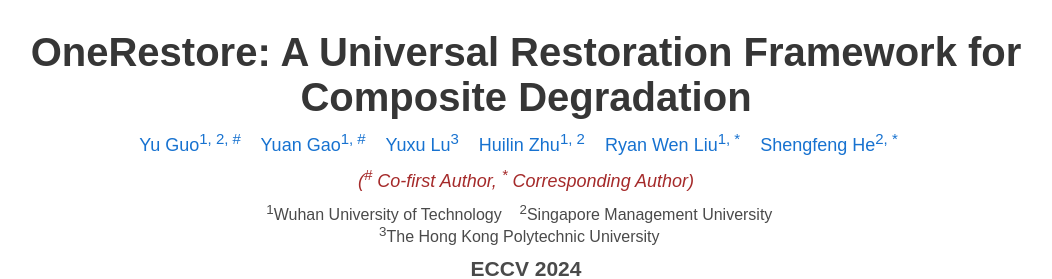
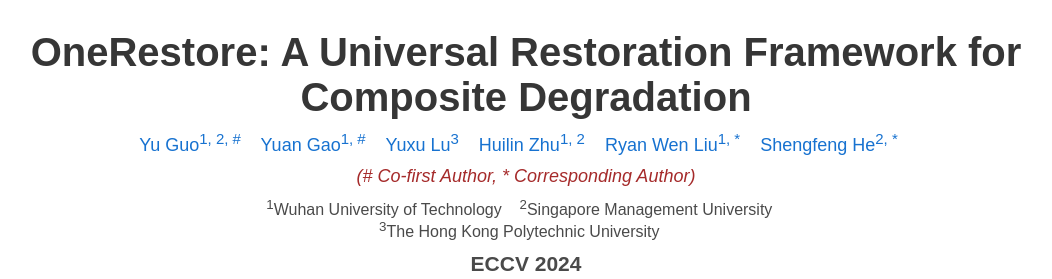
Before and after one commit to gy65896/yuguo.github.io, a plain HTML site: page projects/OneRestore/index.html in a window 1280 px wide. Shown: the top 279 px of the page, without its empty margins (114-1166 px from the left). Drawn offline with nearby package versions, Linux system fonts and the light colour scheme; some packages are replaced by stand-ins of ours; a web font is replaced by a local one.

Commit message:
Update index.html

```diff
--- a/projects/OneRestore/index.html
+++ b/projects/OneRestore/index.html
@@ -89,7 +89,7 @@
                 <a href="http://www.shengfenghe.com/">Shengfeng He</a><sup>2, *</sup>&nbsp;&nbsp;&nbsp;
             </div>
             <div id="remark-list">
-                (<sup>#</sup> Co-first Author, <sup>*</sup> Corresponding Author)
+                (# Co-first Author, * Corresponding Author)
             </div>
             <div id="institution-list">
                 <sup>1</sup>Wuhan University of Technology&nbsp;&nbsp;&nbsp;
```
